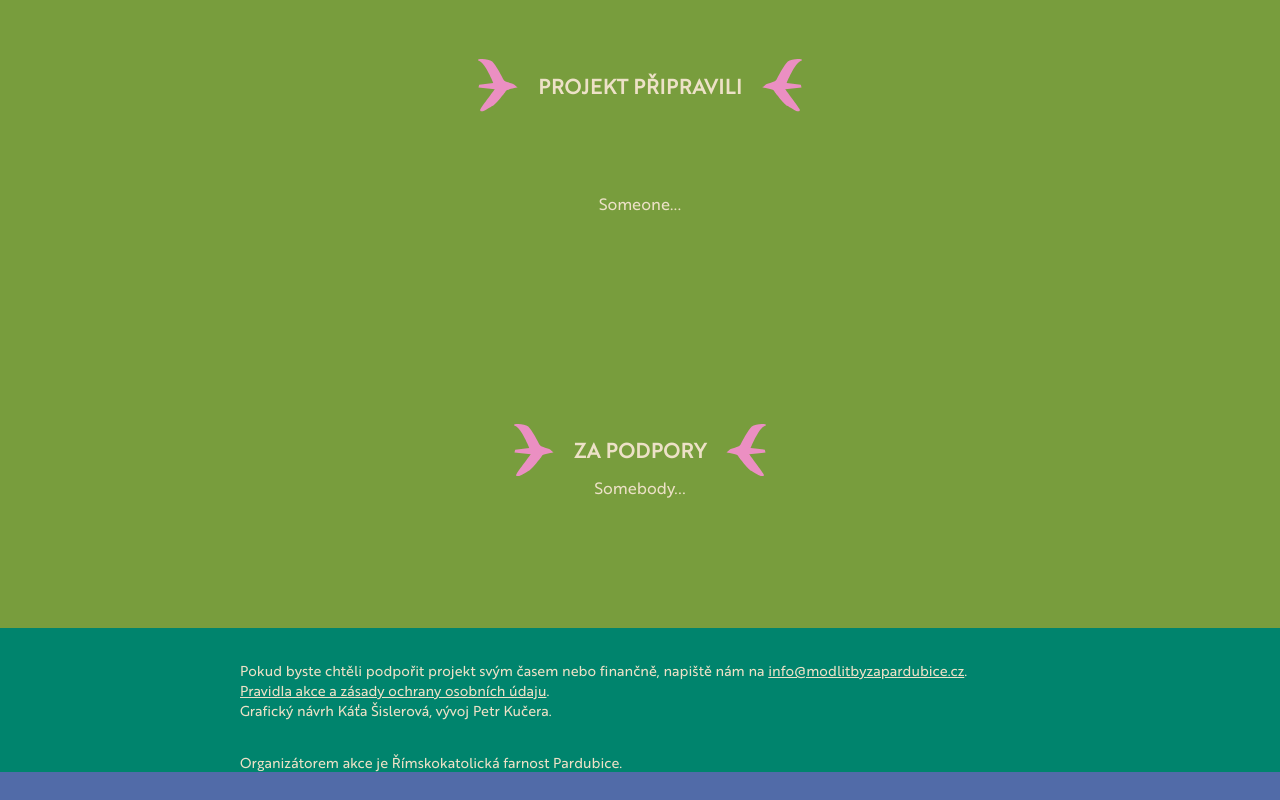
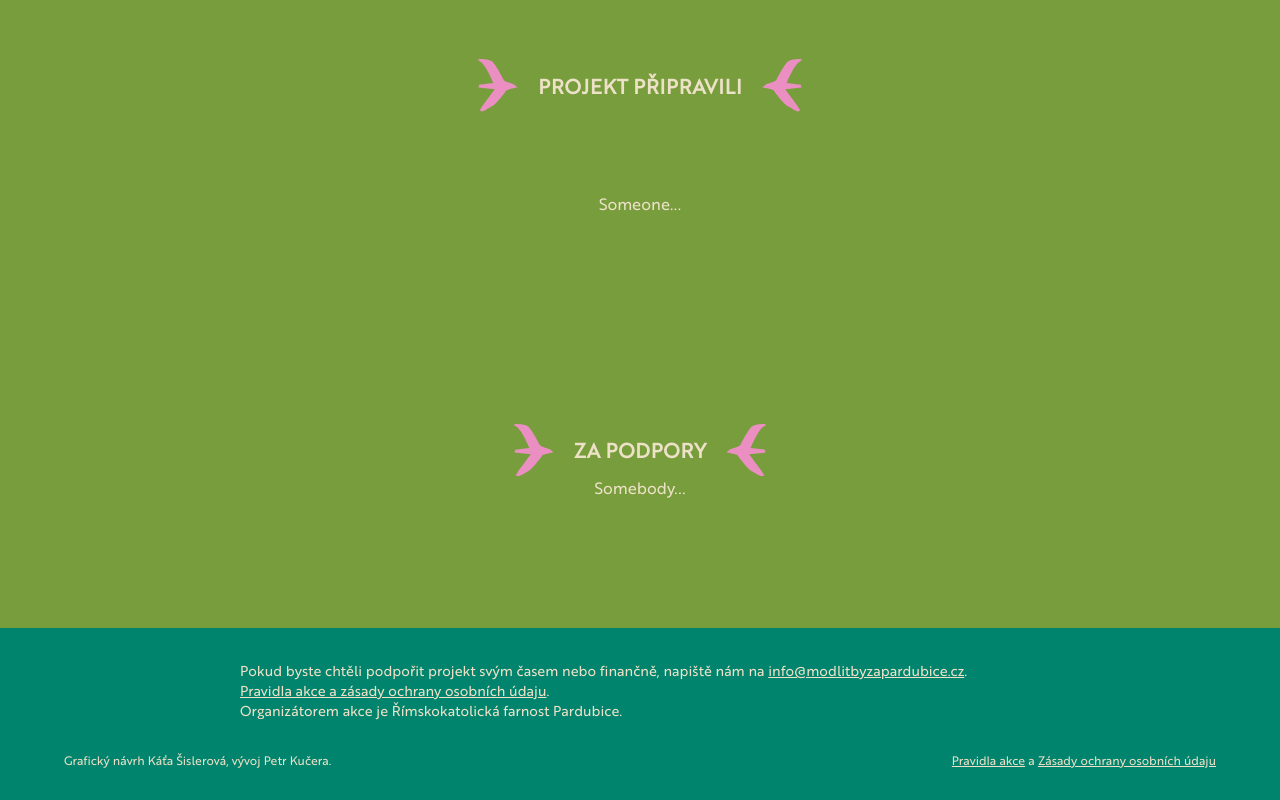
Before and after one commit to petrkucerak/modlitbyzaulice, a Next.js app: page / in a window 1280 px wide. Shown: the part 2876-3676 px from the top of the page. Before the commit the page ends 3648 px from the top, so only its background shows below. Built offline with nearby package versions, Linux system fonts and the light colour scheme.

Commit message:
Base formate of footer

```diff
--- a/components/layout/footer.js
+++ b/components/layout/footer.js
@@ -17,17 +17,6 @@ export default function Footer() {
         </Link>
         .
       </p>
-      <p className="text-sm w-[90vw] max-w-[800px] mb-[2rem]">
-        Grafický návrh{" "}
-        <Link href={"TODO"} className="">
-          Káťa Šislerová
-        </Link>
-        , vývoj{" "}
-        <Link href={"TODO"} className="">
-          Petr Kučera
-        </Link>
-        .
-      </p>
       <p className="text-sm w-[90vw] max-w-[800px]">
         Organizátorem akce je{" "}
         <Link href={""} target="_blank">
@@ -35,6 +24,28 @@ export default function Footer() {
         </Link>
         .
       </p>
+      <div className="text-xs flex md:flex-row flex-col items-center md:justify-between justify-centers mb-[2rem] w-[90vw] mt-[2rem]">
+        <p className="">
+          Grafický návrh{" "}
+          <Link href={"TODO"} className="">
+            Káťa Šislerová
+          </Link>
+          , vývoj{" "}
+          <Link href={"TODO"} className="">
+            Petr Kučera
+          </Link>
+          .
+        </p>
+        <p>
+          <Link href={""} target="_blank" className="underline">
+            Pravidla akce
+          </Link>{" "}
+          a{" "}
+          <Link href={""} target="_blank" className="underline">
+            Zásady ochrany osobních údaju
+          </Link>
+        </p>
+      </div>
     </footer>
   );
 }
```
